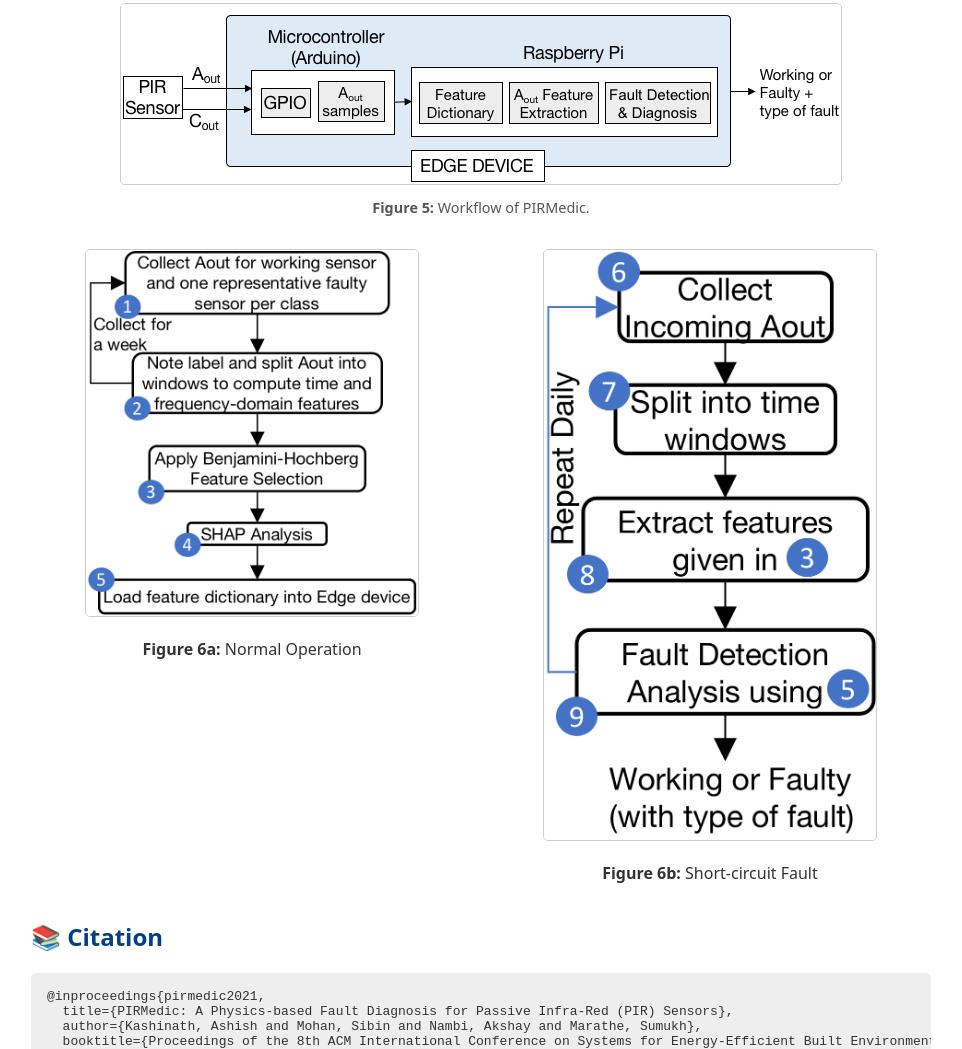
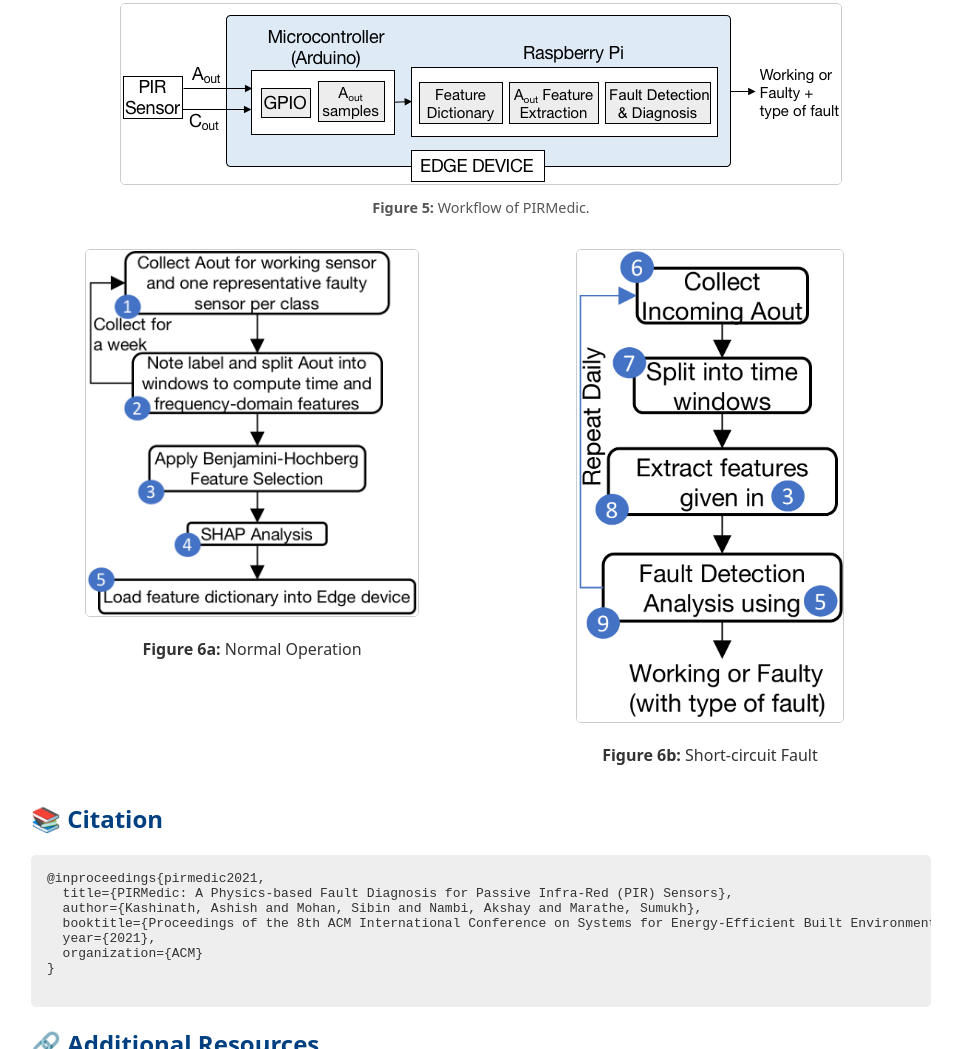
Before and after one commit to synercys/PIRMedic, a plain HTML site: page index.html in a window 1280 px wide. Shown: the part 1159-2208 px from the top of the page, without its empty margins (159-1121 px from the left). Drawn offline with Linux system fonts and the light colour scheme.

Commit message:
Update index.html

```diff
--- a/index.html
+++ b/index.html
@@ -106,7 +106,7 @@
       <p><strong>Figure 6a:</strong> Normal Operation</p>
     </div>
     <div style="flex: 1; text-align: center;">
-      <img src="figures/deployment-stage-5.png" alt="Image 2" style="max-width: 75%; height: auto; border: 1px solid #ccc;">
+      <img src="figures/deployment-stage-5.png" alt="Image 2" style="max-width: 60%; height: auto; border: 1px solid #ccc;">
       <p><strong>Figure 6b:</strong> Short-circuit Fault</p>
     </div>
   </div>
```
